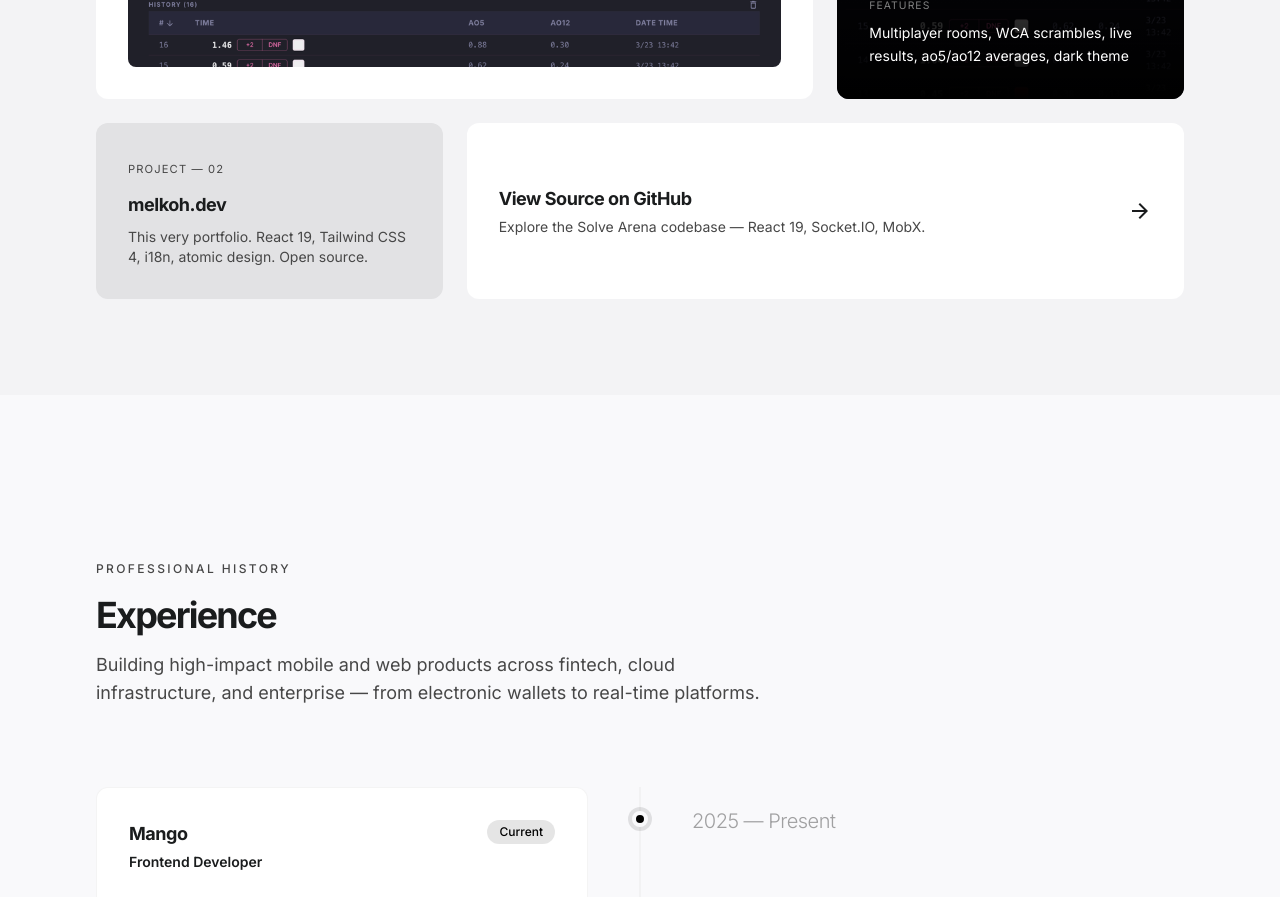
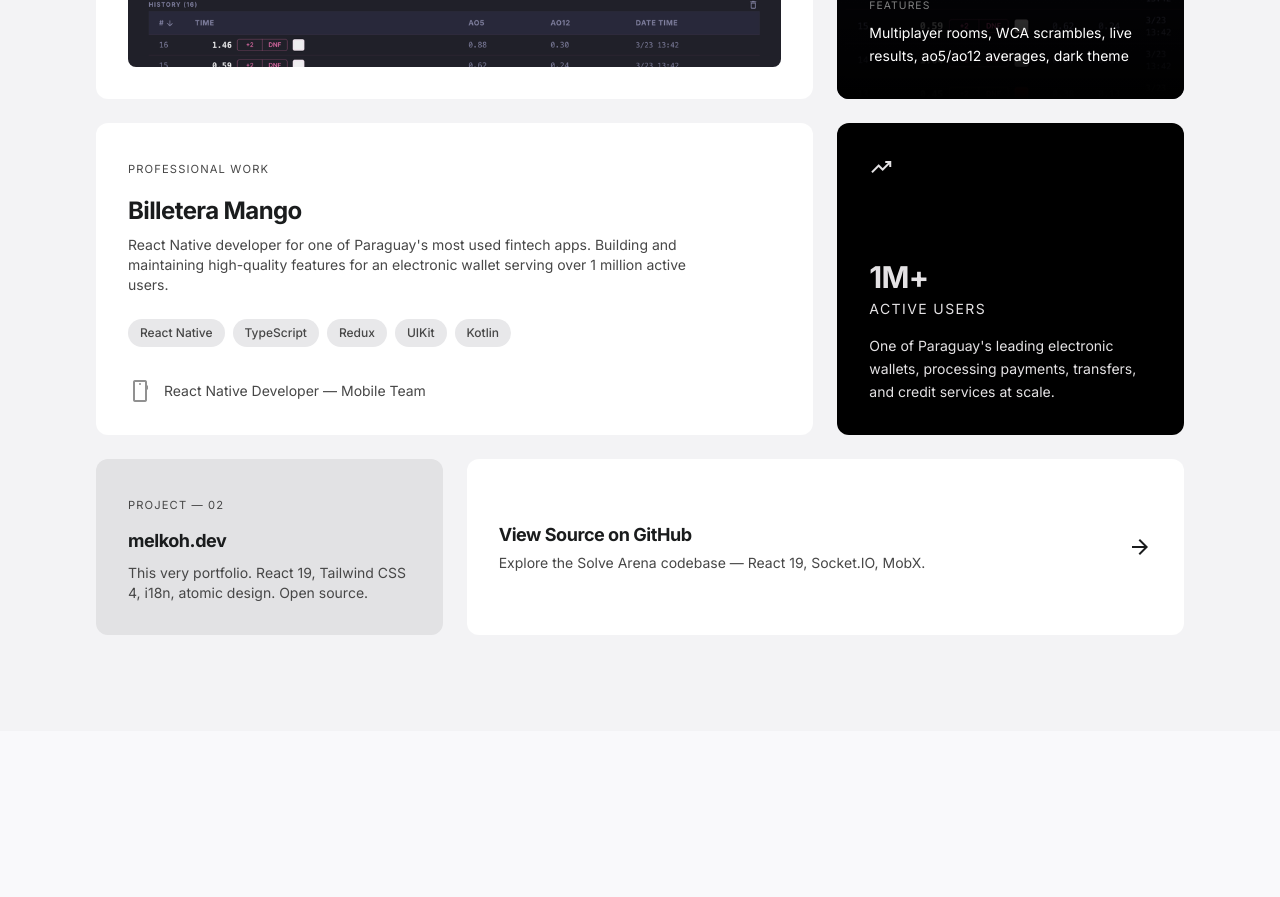
Before and after one commit to Melkoh02/melkoh.dev, a React (Vite) app: page / in a window 1280 px wide. Shown: the part 1360-2257 px from the top of the page. Built offline with nearby package versions, Linux system fonts and the light colour scheme.

Commit message:
feat: add Billetera Mango in 'projects' section

```diff
--- a/src/components/organisms/BentoGrid.tsx
+++ b/src/components/organisms/BentoGrid.tsx
@@ -6,6 +6,7 @@
 const SOLVE_ARENA_URL = "https://melkoh02.github.io/solve-arena/";
 const SOLVE_ARENA_REPO = "https://github.com/Melkoh02/solve-arena";
 const MELKOH_DEV_REPO = "https://github.com/Melkoh02/melkoh.dev";
+const MANGO_URL = "https://www.billetera.com.py/";
 
 export default function BentoGrid() {
   const { t } = useTranslation();
@@ -69,6 +70,61 @@
           </div>
         </div>
 
+        {/* Billetera Mango — Description Card */}
+        <a
+          href={MANGO_URL}
+          target="_blank"
+          rel="noopener noreferrer"
+          className="md:col-span-8 bg-surface-container-lowest p-8 rounded-xl group hover:shadow-lg transition-all duration-300">
+          <span className="font-label text-[0.7rem] uppercase tracking-widest text-on-surface-variant">
+            {t("portfolio.mangoLabel")}
+          </span>
+          <h3 className="text-2xl font-bold mt-4 tracking-tight group-hover:text-primary-fixed transition-colors">
+            {t("portfolio.mangoTitle")}
+          </h3>
+          <p className="mt-2 text-sm text-on-surface-variant max-w-xl">
+            {t("portfolio.mangoSubtitle")}
+          </p>
+
+          <div className="flex flex-wrap gap-2 mt-6">
+            {["React Native", "TypeScript", "Redux", "UIKit", "Kotlin"].map(
+              tech => (
+                <span
+                  key={tech}
+                  className="text-xs font-medium px-3 py-1.5 rounded-full bg-surface-container-high text-on-surface-variant">
+                  {tech}
+                </span>
+              ),
+            )}
+          </div>
+
+          <div className="flex items-center gap-3 mt-8">
+            <MaterialIcon
+              icon="smartphone"
+              className="text-lg text-on-surface-variant/60"
+            />
+            <p className="text-sm text-on-surface-variant">
+              {t("portfolio.mangoRole")}
+            </p>
+          </div>
+        </a>
+
+        {/* Mango Stat Card */}
+        <div className="md:col-span-4 bg-primary text-on-primary p-8 rounded-xl flex flex-col justify-between group hover:shadow-lg transition-all duration-300">
+          <MaterialIcon icon="trending_up" className="text-4xl" />
+          <div className="mt-auto">
+            <h3 className="text-3xl font-bold tracking-tight">
+              {t("portfolio.mangoStat")}
+            </h3>
+            <p className="mt-1 text-sm text-on-primary-fixed-variant uppercase tracking-widest font-label">
+              {t("portfolio.mangoStatLabel")}
+            </p>
+            <p className="mt-4 text-sm text-on-primary-fixed-variant leading-relaxed">
+              {t("portfolio.mangoStatDescription")}
+            </p>
+          </div>
+        </div>
+
         {/* melkoh.dev Card */}
         <a
           href={MELKOH_DEV_REPO}
--- a/src/localization/locales/en.json
+++ b/src/localization/locales/en.json
@@ -25,6 +25,13 @@
     "realtimeFeatures": "Multiplayer rooms, WCA scrambles, live results, ao5/ao12 averages, dark theme",
     "realtimeTechLabel": "Stack",
     "realtimeFeaturesLabel": "Features",
+    "mangoLabel": "Professional Work",
+    "mangoTitle": "Billetera Mango",
+    "mangoSubtitle": "React Native developer for one of Paraguay's most used fintech apps. Building and maintaining high-quality features for an electronic wallet serving over 1 million active users.",
+    "mangoRole": "React Native Developer — Mobile Team",
+    "mangoStat": "1M+",
+    "mangoStatLabel": "Active Users",
+    "mangoStatDescription": "One of Paraguay's leading electronic wallets, processing payments, transfers, and credit services at scale.",
     "melkohDevLabel": "Project — 02",
     "melkohDevTitle": "melkoh.dev",
     "melkohDevDescription": "This very portfolio. React 19, Tailwind CSS 4, i18n, atomic design. Open source.",
--- a/src/localization/locales/es.json
+++ b/src/localization/locales/es.json
@@ -25,6 +25,13 @@
     "realtimeFeatures": "Salas multijugador, scrambles WCA, resultados en vivo, promedios ao5/ao12, tema oscuro",
     "realtimeTechLabel": "Stack",
     "realtimeFeaturesLabel": "Características",
+    "mangoLabel": "Trabajo Profesional",
+    "mangoTitle": "Billetera Mango",
+    "mangoSubtitle": "Desarrollador React Native para una de las apps fintech más usadas de Paraguay. Construyendo y manteniendo funcionalidades de alta calidad para una billetera electrónica con más de 1 millón de usuarios activos.",
+    "mangoRole": "Desarrollador React Native — Equipo Móvil",
+    "mangoStat": "1M+",
+    "mangoStatLabel": "Usuarios Activos",
+    "mangoStatDescription": "Una de las billeteras electrónicas líderes de Paraguay, procesando pagos, transferencias y servicios de crédito a escala.",
     "melkohDevLabel": "Proyecto — 02",
     "melkohDevTitle": "melkoh.dev",
     "melkohDevDescription": "Este mismo portafolio. React 19, Tailwind CSS 4, i18n, diseño atómico. Código abierto.",
```
